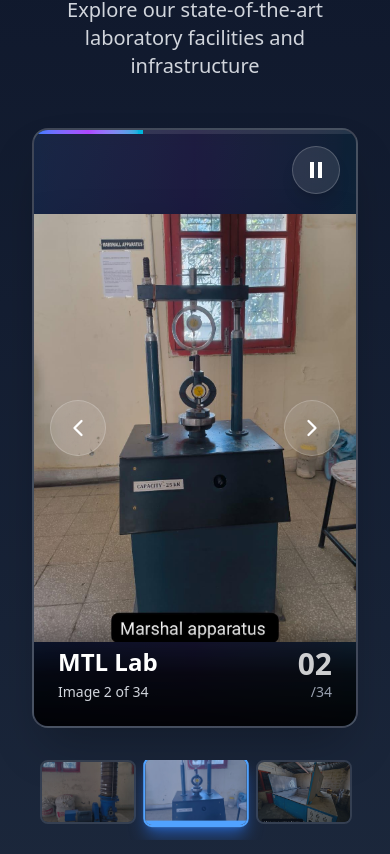
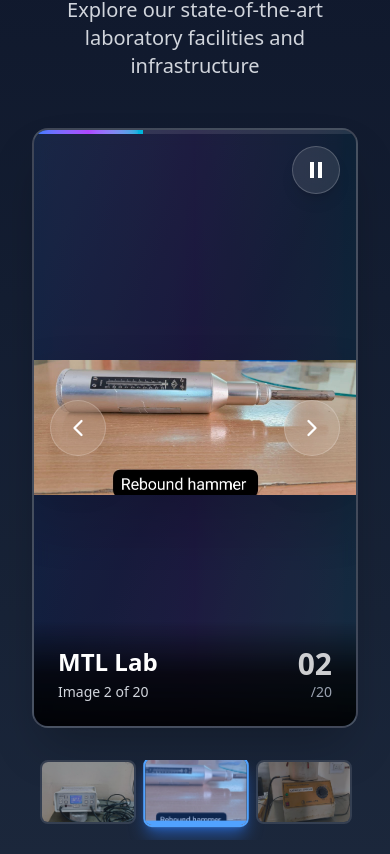
Before and after one commit to anshikasharma148/cird, a Next.js app: page /entities/mtl in a window 390 px wide. Shown: the part 1670-2524 px from the top of the page. Built offline with nearby package versions, Linux system fonts and the light colour scheme.

Commit message:
Remove excluded MTL images from slider, align MTL team profiles in 4-column grid, and optimize dropdown widths

```diff
--- a/src/app/entities/mtl/page.tsx
+++ b/src/app/entities/mtl/page.tsx
@@ -9,11 +9,18 @@ import Image from "next/image";
 import { ArrowLeft, Microscope, Users, Award, Building2, ChevronLeft, ChevronRight, CircuitBoard, Database, Zap, Target, Sparkles, ArrowRight } from "lucide-react";
 import { useState, useEffect } from "react";
 
-// MTL images - Generate array for all 34 images
-const mtlImages = Array.from({ length: 34 }, (_, i) => ({
-  name: "MTL Lab",
-  image: `/assets/entities/mtl/img${i + 1}.jpeg`
-}));
+// MTL images - Exclude images: 1, 2, 3, 4, 7, 8, 12, 20, 21, 22, 26, 28, 31, 34
+const excludedImages = [1, 2, 3, 4, 7, 8, 12, 20, 21, 22, 26, 28, 31, 34];
+const mtlImages = Array.from({ length: 34 }, (_, i) => {
+  const imageNumber = i + 1;
+  if (excludedImages.includes(imageNumber)) {
+    return null;
+  }
+  return {
+    name: "MTL Lab",
+    image: `/assets/entities/mtl/img${imageNumber}.jpeg`
+  };
+}).filter((img): img is { name: string; image: string } => img !== null);
 
 // MTL Team Members
 interface MTLTeamMember {
@@ -721,9 +728,11 @@ export default function MTLPage() {
           )}
 
           {/* Members Row */}
-          <div className="grid grid-cols-1 md:grid-cols-3 gap-8 max-w-7xl mx-auto">
+          <div className="grid grid-cols-1 sm:grid-cols-2 lg:grid-cols-4 gap-8 max-w-7xl mx-auto justify-items-center">
             {mtlMembers.map((member, index) => (
-              <EnhancedMTLTeamCard key={member.id} member={member} index={mtlCoordinators.length + index} />
+              <div key={member.id} className="w-full max-w-[320px]">
+                <EnhancedMTLTeamCard member={member} index={mtlCoordinators.length + index} />
+              </div>
             ))}
           </div>
         </div>
--- a/src/components/navigation.tsx
+++ b/src/components/navigation.tsx
@@ -79,8 +79,8 @@ export function Navigation() {
                         Research
                       </span>
                     </NavigationMenuTrigger>
-                  <NavigationMenuContent className="bg-white backdrop-blur-xl border border-blue-200 shadow-xl">
-                      <ul className="grid w-[400px] gap-3 p-4 md:w-[500px] md:grid-cols-1 lg:w-[600px]">
+                  <NavigationMenuContent className="bg-white backdrop-blur-xl border border-blue-200 shadow-xl w-max max-w-2xl">
+                      <ul className="grid gap-3 p-4 w-max">
                         <li>
                           <NavigationMenuLink asChild>
                             <Link
@@ -175,8 +175,8 @@ export function Navigation() {
                         Entities
                       </span>
                     </NavigationMenuTrigger>
-                  <NavigationMenuContent className="bg-white backdrop-blur-xl border border-blue-200 shadow-xl">
-                      <ul className="grid w-[400px] gap-3 p-4 md:w-[500px] md:grid-cols-1 lg:w-[600px]">
+                  <NavigationMenuContent className="bg-white backdrop-blur-xl border border-blue-200 shadow-xl w-max max-w-xl">
+                      <ul className="grid gap-3 p-4 w-max">
                         <li>
                           <NavigationMenuLink asChild>
                             <Link
@@ -226,8 +226,8 @@ export function Navigation() {
                         Training
                       </span>
                     </NavigationMenuTrigger>
-                    <NavigationMenuContent className="bg-white backdrop-blur-xl border border-blue-200 shadow-xl">
-                      <ul className="grid w-[400px] gap-3 p-4 md:w-[500px] md:grid-cols-1 lg:w-[600px]">
+                    <NavigationMenuContent className="bg-white backdrop-blur-xl border border-blue-200 shadow-xl w-max max-w-xl">
+                      <ul className="grid gap-3 p-4 w-max">
                         <li>
                           <NavigationMenuLink asChild>
                             <Link
@@ -307,8 +307,8 @@ export function Navigation() {
                         Team
                       </span>
                     </NavigationMenuTrigger>
-                    <NavigationMenuContent className="bg-white backdrop-blur-xl border border-blue-200 shadow-xl">
-                      <ul className="grid w-[400px] gap-3 p-4 md:w-[500px] md:grid-cols-1 lg:w-[600px]">
+                    <NavigationMenuContent className="bg-white backdrop-blur-xl border border-blue-200 shadow-xl w-max max-w-xl">
+                      <ul className="grid gap-3 p-4 w-max">
                         <li>
                           <NavigationMenuLink asChild>
                             <Link
```
